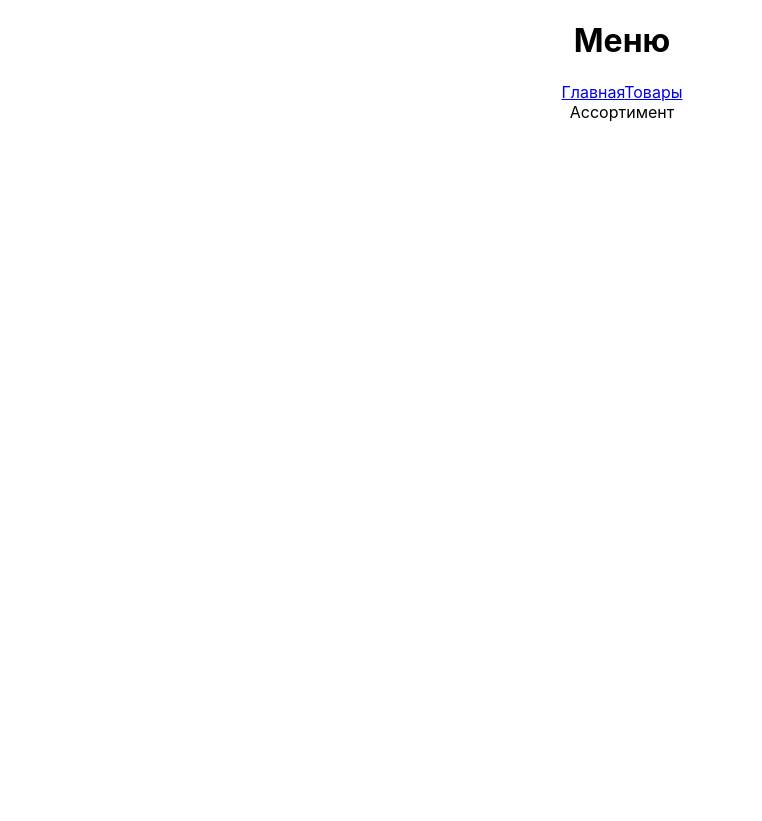
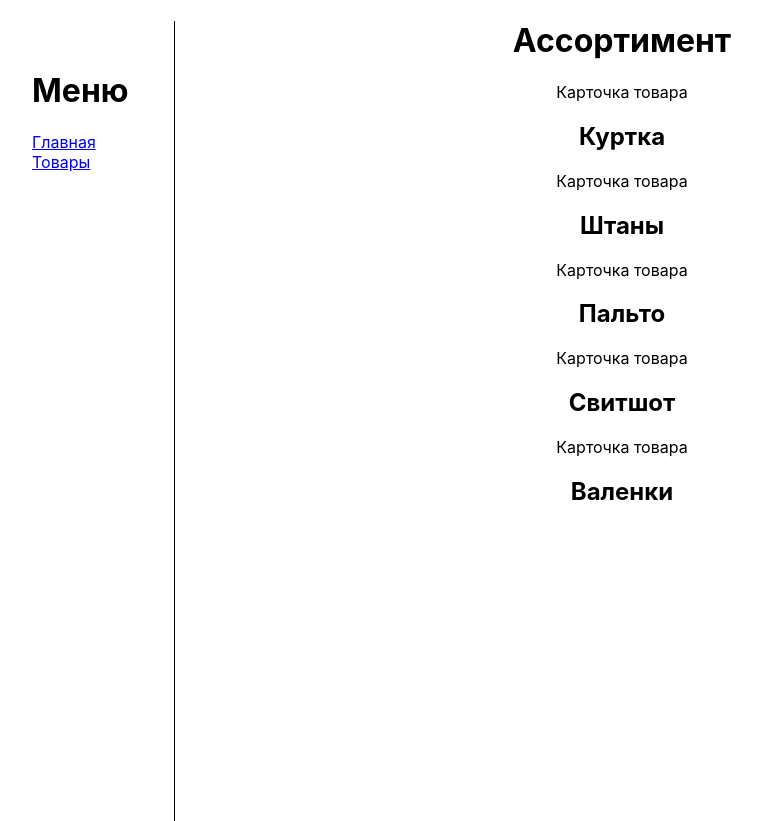
Before and after one commit to AlexandrRumiantsev/inordic-admin-panel, a React (Create React App) app: page /goods in a window 1280 px wide. Shown: the whole page, without its empty margins (18-780 px from the left). Before the commit the page ends 800 px from the top, so only its background shows below. Built offline with nearby package versions, Linux system fonts and the light colour scheme.

Commit message:
lesson 38 part 1

```diff
--- /dev/null
+++ b/src/components/good-item/index.js
@@ -0,0 +1,28 @@
+import React from 'react'
+
+/**
+ * GoodItem - компонент карточки товара
+ * Пример props:
+ * "ID": "e646b5f2-9c3e-4861-b1ea-eab4c4549b9d",
+ * "TITLE": "Куртка",
+ * "DISCR": "Куртка из натуральной кожи",
+ * "PRICE": "1200000",
+ * "IMG": "https://i.ebayimg.com/00/s/ODAwWDgwMA==/z/3~IAAOSwHqxbWwNV/$_57.JPG",
+ * "COUNT": "232"
+ */
+class GoodItem extends React.Component{
+    constructor(){
+        super()
+    }
+    render(){
+        const {title} = this.props
+        return(
+            <div>
+                Карточка товара
+                <h2>{title}</h2>
+            </div>
+        )
+    }
+}
+
+export default GoodItem
--- /dev/null
+++ b/src/components/menu/index.css
@@ -0,0 +1,21 @@
+.menu{
+    position: absolute;
+    width: 15%;
+    text-align: left;
+    border-right: 1px solid black;
+    height: 100vh;
+}
+.menu__content{
+    margin: 50px 0 0 50px;
+}
+.menu ul{
+    list-style-type: none;
+    margin: 0;
+    padding: 0;
+}
+.menu__title{
+
+}
+.menu__link{
+
+}
--- a/src/components/menu/index.js
+++ b/src/components/menu/index.js
@@ -1,5 +1,12 @@
 //Импортируем реакт
 import React from 'react'
+import PropTypes from 'prop-types';
+//TODO доработать
+//import { Link } from "react-router-dom";
+
+import './index.css';
+
+import {menuItemShape} from '../../shapes/menu-item'
 
 class Menu extends React.Component{
     constructor(){
@@ -13,20 +20,34 @@ class Menu extends React.Component{
         //1) Перебрать массив menu
         //2) выводить тэе <a> с названием и ссылкой
         return (
-            <div>
-                <h1>Меню</h1>
-                {
-                    menu.map((menuItem, index) => {
-                        return (
-                            <a key={index} href={menuItem.link}>
-                                {menuItem.text}
-                            </a>
+            <div className='menu'>
+                <div className='menu__content'>
+                    <h1 className='menu__title'>
+                        Меню
+                    </h1>
+                    <ul>
+                    {
+                        menu.map((menuItem, index) => (
+                                <li key={index} >
+                                    <a className='menu__link' href={menuItem.link}>
+                                        {menuItem.text}
+                                    </a>
+                                </li>
+                            )
                         )
-                    })
-                }
+                    }
+                    </ul>
+                </div>
             </div>
         )
     }
 }
 //Экспортируем наш компонент
+
+//Проверка входящих в компонент типов
+Menu.propTypes = {
+    menu: PropTypes.arrayOf(
+        menuItemShape
+    )
+}
 export default Menu
--- a/src/pages/goods/index.js
+++ b/src/pages/goods/index.js
@@ -1,5 +1,8 @@
 //Импортируем реакт
 import React from 'react'
+
+import GoodItem from '../../components/good-item'
+import goodsJSON from '../../stub/goods.json'
 
 class Goods extends React.Component{
     constructor(){
@@ -8,7 +11,16 @@ class Goods extends React.Component{
     //Метод который есть у любого компонента в реакте для отображжения шаблона
     render(){
         return (
-            <div>Ассортимент</div>
+            <div>
+                <h1>Ассортимент</h1>
+                {
+                    goodsJSON.map(good => {
+                        return <GoodItem
+                            title={good.TITLE}
+                        />
+                     })
+                }
+            </div>
         )
     }
 }
--- /dev/null
+++ b/src/shapes/menu-item.js
@@ -0,0 +1,8 @@
+import PropTypes from 'prop-types';
+
+const menuItemShape = PropTypes.shape({
+    link: PropTypes.string,
+    text: PropTypes.string,
+})
+
+export {menuItemShape}
--- a/src/stub/goods.json
+++ b/src/stub/goods.json
@@ -26,7 +26,7 @@
     {
         "ID": "e65546b5f2-9c3e-4861-b1ea-eab7c4549b9d",
         "TITLE": "Свитшот",
-        "DISCR": "Теплый свитшет, зимний",
+        "DISCR": "Теплый свитшот, зимний",
         "PRICE": "10000",
         "IMG": "https://cdn.laredoute.ru/products/4/5/5/4551e12650fb396eff3617399736fe1c.jpg",
         "COUNT": "31"
```
